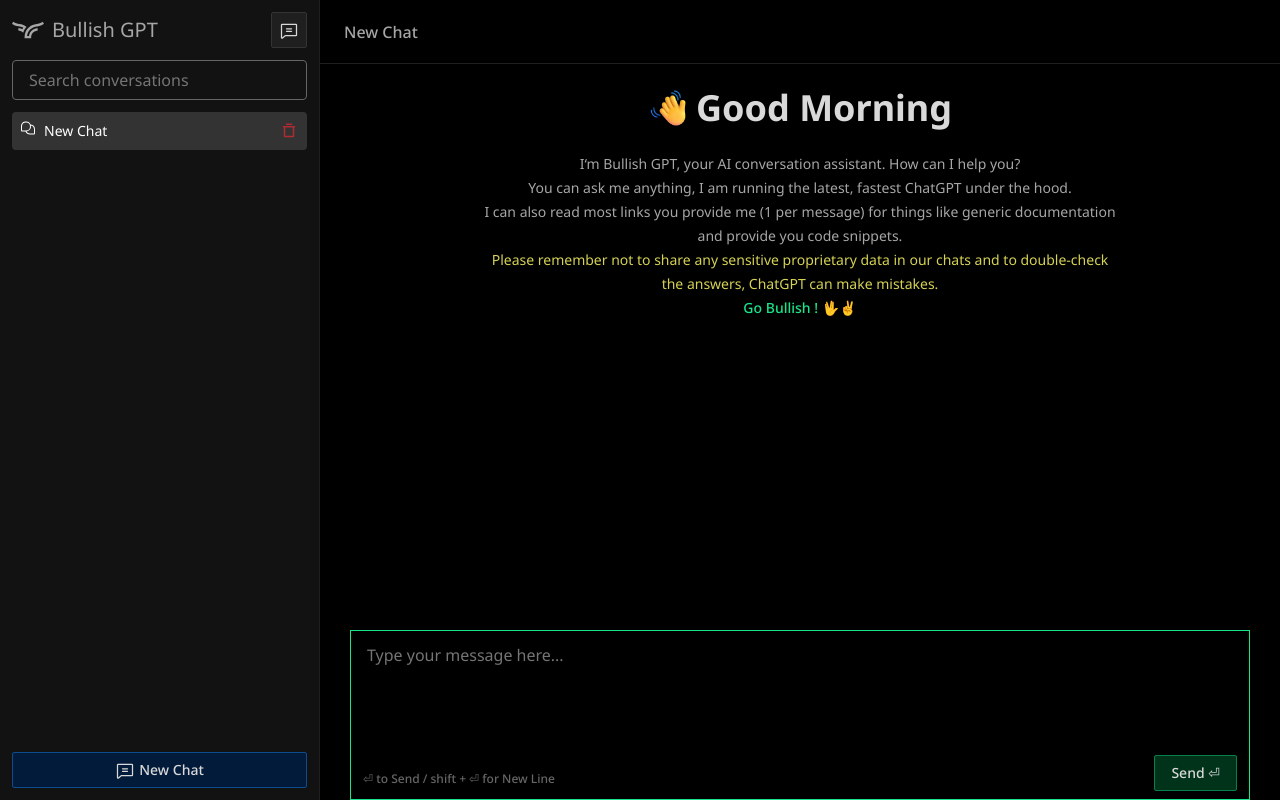
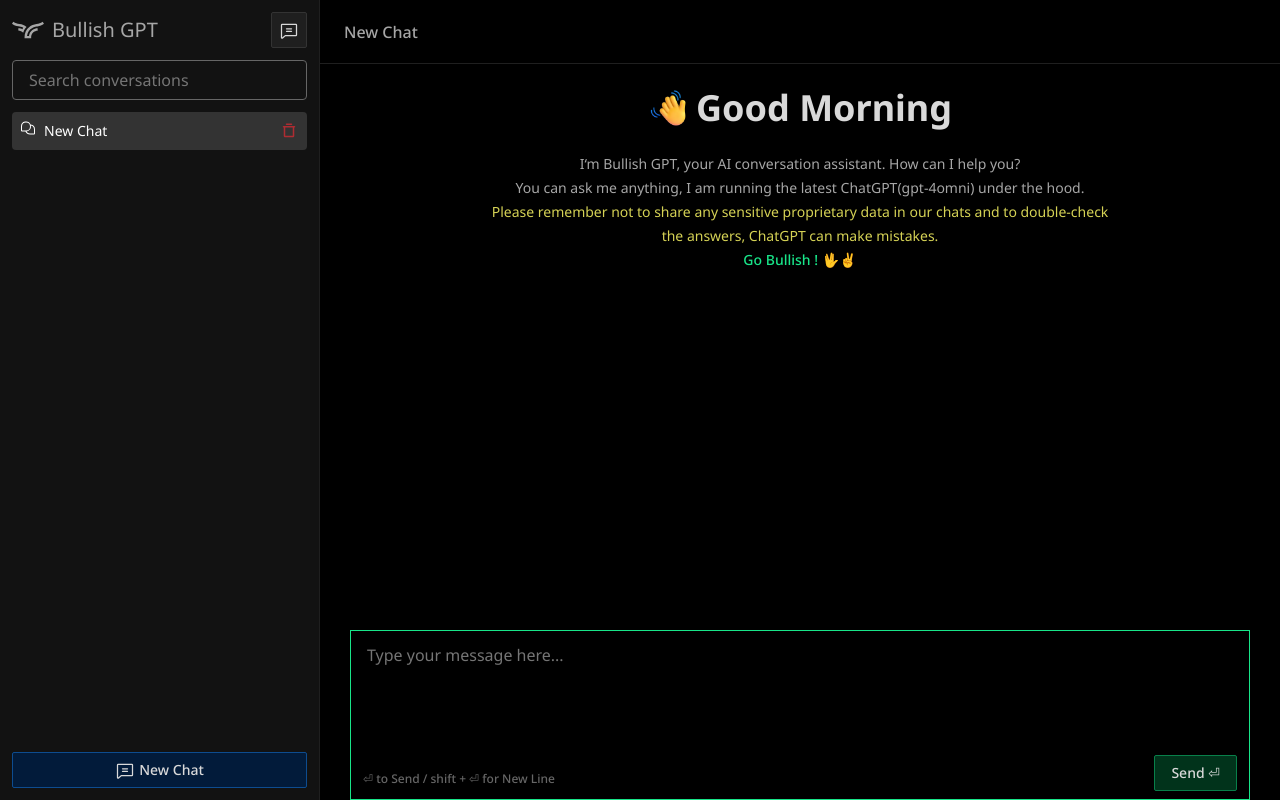
Before and after one commit to alexradulescu/grasshopper-whisper, a Next.js app: page / in a window 1280 px wide. Built offline with nearby package versions, Linux system fonts and the light colour scheme.

Commit message:
Hiding text about using links for now

```diff
--- a/src/components/messagesArea.tsx
+++ b/src/components/messagesArea.tsx
@@ -66,10 +66,10 @@
           <p className={styles.emptyMessageSubtitle}>
             I&lsquo;m Bullish GPT, your AI conversation assistant. How can I help you?
             <br />
-            You can ask me anything, I am running the latest, fastest ChatGPT under the hood.
-            <br />
+            You can ask me anything, I am running the latest ChatGPT(gpt-4omni) under the hood.
+            {/* <br />
             I can also read most links you provide me (1 per message) for things like generic documentation and provide
-            you code snippets.
+            you code snippets. */}
             <br />
             <em>
               Please remember not to share any sensitive proprietary data in our chats and to double-check the answers,
```
